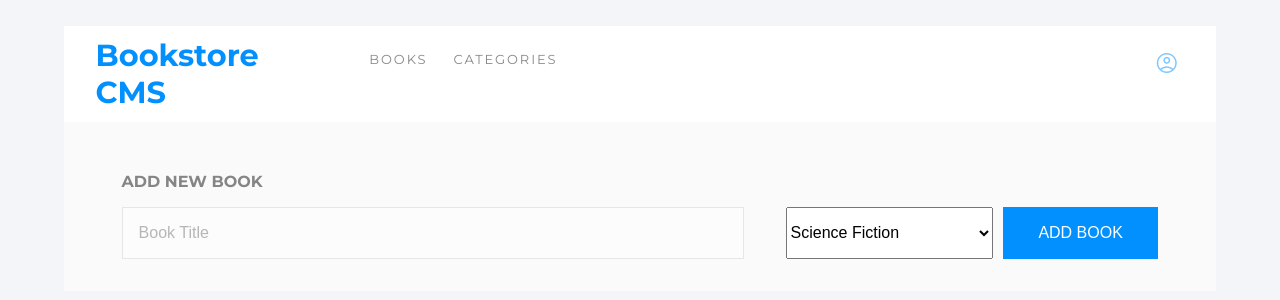
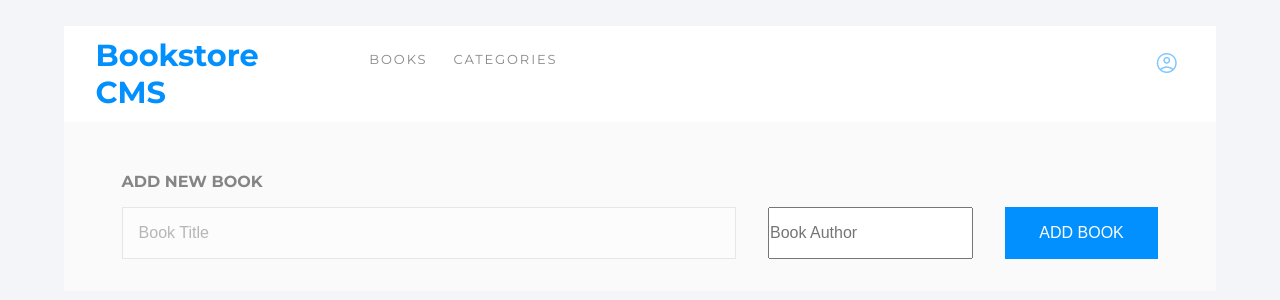
Before and after one commit to gjuliao/react_bookstore, a React (Create React App) app: page / in a window 1280 px wide. Shown: the top 300 px of the page. Built offline with nearby package versions, Linux system fonts and the light colour scheme.

Commit message:
Fixed input field

```diff
--- a/src/components/Form.js
+++ b/src/components/Form.js
@@ -27,11 +27,7 @@ const Form = () => {
       <h1>ADD NEW BOOK</h1>
       <form className="book_form_inputs" onSubmit={handleSubmit}>
         <input className="book_form_inputs_title" onChange={(e) => setTitle(e.target.value)} value={title} name="title" type="text" placeholder="Book Title" required />
-        <select id="genre" className="book_form_inputs_category" onChange={(e) => setAuthor(e.target.value)} value={author} name="genre" required>
-          <option value="Science Fiction">Science Fiction</option>
-          <option value="Fiction">Fiction</option>
-          <option value="Comedy">Comedy</option>
-        </select>
+        <input className="book_form_inputs_category" onChange={(e) => setAuthor(e.target.value)} value={author} name="author" type="dropdown" placeholder="Book Author" required />
         <button type="submit">ADD BOOK</button>
       </form>
     </div>
```
